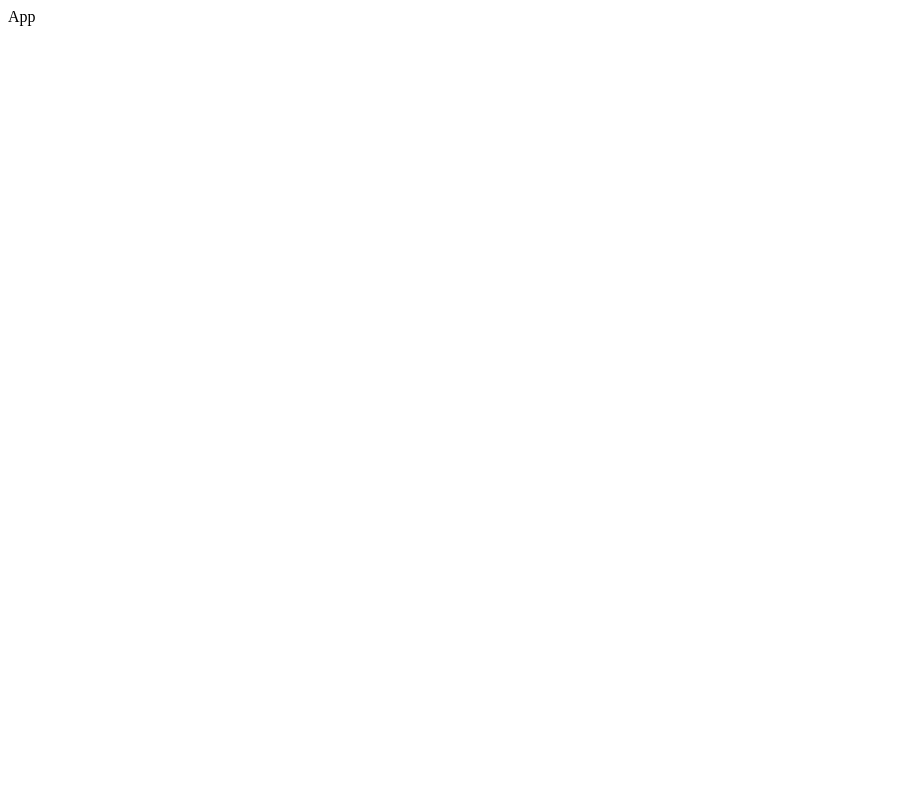
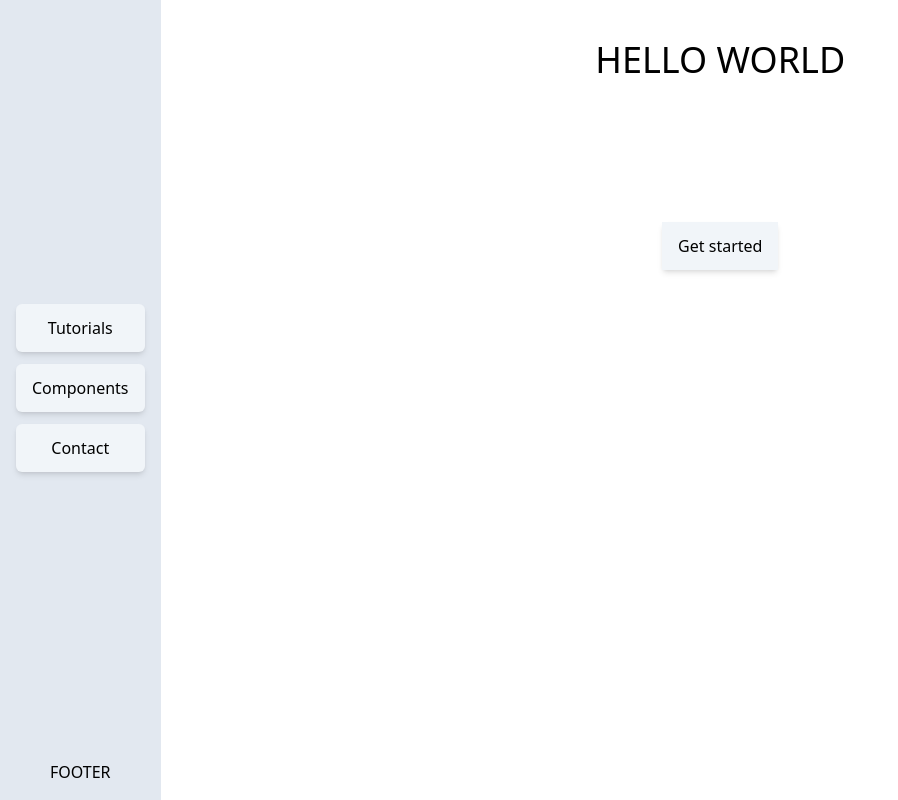
Before and after one commit to staclb/fitness-app, a React app: page / in a window 1280 px wide. Shown: the whole page, without its empty margins (0-898 px from the left). Built offline with nearby package versions, Linux system fonts and the light colour scheme.

Commit message:
configured tailwind.css

```diff
--- a/client/App.tsx
+++ b/client/App.tsx
@@ -1,10 +1,38 @@
 import React, { type ReactElement } from 'react'
-import './style.css'
+// import './style.css'
 
 function App (): ReactElement {
   return (
-    <div>
-      App
+    // <div>
+    //   App
+    // </div>
+    <div className="w-full h-screen flex flex-cols text-center">
+      <div className="w-1/8 bg-slate-200 h-full p-4 hidden md:flex flex-col">
+        <div className="px-4">
+          {/* <img src={logo} /> */}
+        </div>
+        <div className="justify-stretch py-5 grid grid-cols-1 gap-3 my-auto">
+          <div className="bg-slate-100 shadow-md rounded-md px-4 py-3">
+            Tutorials
+          </div>
+          <div className="bg-slate-100 shadow-md rounded-md px-4 py-3">
+            Components
+          </div>
+          <div className="bg-slate-100 shadow-md rounded-md px-4 py-3">
+            Contact
+          </div>
+        </div>
+        <div>
+          FOOTER
+        </div>
+      </div>
+      <div className="grid grid-cols-1 gap-3 w-1/2 mx-auto h-1/2">
+        <div className="text-4xl pt-10">HELLO WORLD</div>
+        <div className="block">
+          <button type="button" className="bg-slate-100 shadow-md px-4 py-3"> Get started</button>
+
+        </div>
+      </div>
     </div>
   )
 }
--- a/client/index.html
+++ b/client/index.html
@@ -1,7 +1,7 @@
 <!DOCTYPE html>
 <html lang="en">
   <head>
-    <title></title>
+    <title>Fitness App</title>
     <!-- <link rel="icon" type="image/png" href="favicon.ico" />
     <link rel="stylesheet" type="text/css" href="./style.css" /> -->
   </head>
--- a/client/index.tsx
+++ b/client/index.tsx
@@ -2,9 +2,10 @@ import React from 'react'
 import { createRoot } from 'react-dom/client'
 import { BrowserRouter } from 'react-router-dom'
 import App from './App'
+import './index.css'
 
 // eslint-disable-next-line @typescript-eslint/no-non-null-assertion
-const root = createRoot(document.getElementById('root')!)
+const root = createRoot(document.getElementById('root') as Element)
 root.render(
   <BrowserRouter>
     <App />
--- /dev/null
+++ b/postcss.config.js
@@ -0,0 +1,6 @@
+module.exports = {
+  plugins: {
+    tailwindcss: {},
+    autoprefixer: {},
+  },
+}
--- /dev/null
+++ b/tailwind.config.js
@@ -0,0 +1,8 @@
+/** @type {import('tailwindcss').Config} */
+module.exports = {
+  content: ['./client/*.{html,tsx,ts,js,jsx}', './client/**/*.{html,tsx,ts,js,jsx}','./client/**/*'],
+  theme: {
+    extend: {},
+  },
+  plugins: [],
+}
--- a/tsconfig.json
+++ b/tsconfig.json
@@ -106,6 +106,6 @@
     // "skipDefaultLibCheck": true,                      /* Skip type checking .d.ts files that are included with TypeScript. */
     "skipLibCheck": true                                 /* Skip type checking all .d.ts files. */
   },
-  "include": ["server/**/*", "client/**/*"],
-  // "esclude": ["node_modules"]
+  // "include": ["server/**/*", "client/**/*"],
+  "esclude": ["node_modules"]
 }
--- a/webpack.config.ts
+++ b/webpack.config.ts
@@ -32,7 +32,7 @@ module.exports = {
       {
         test: /.(css|scss)$/,
         exclude: [/node_modules/],
-        use: ['style-loader', 'css-loader', 'sass-loader'],
+        use: ['style-loader', 'css-loader', 'postcss-loader'],
       },
       {
         test: /\.(png|jpe?g|gif)$/i,
```
Also changed, not shown: client/index.css (added, +17 -0 lines), package.json (+8 -5 lines), .eslintrc.json, client/style.css (deleted), 1 other file (tests, documents, lock files or other folders).
